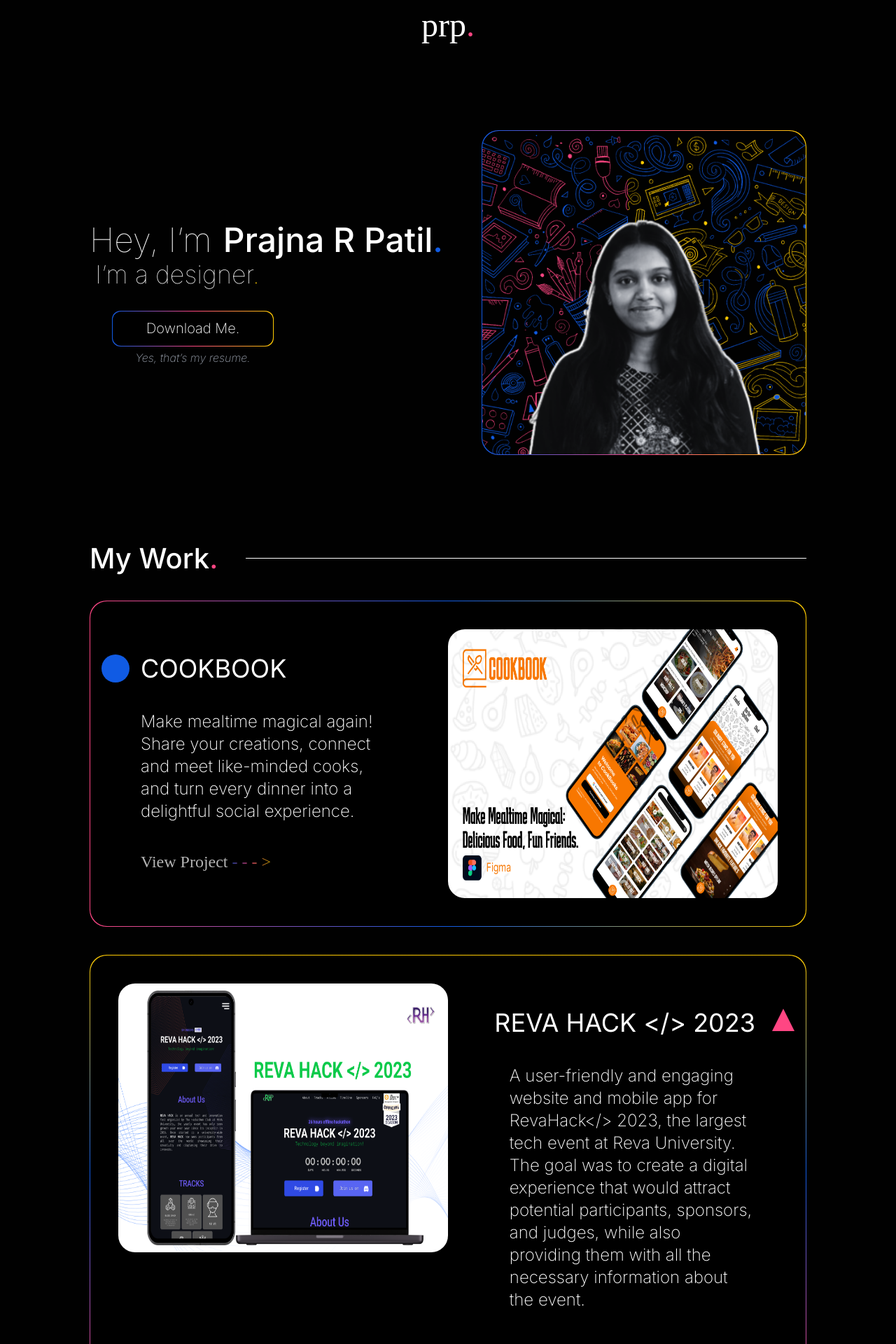
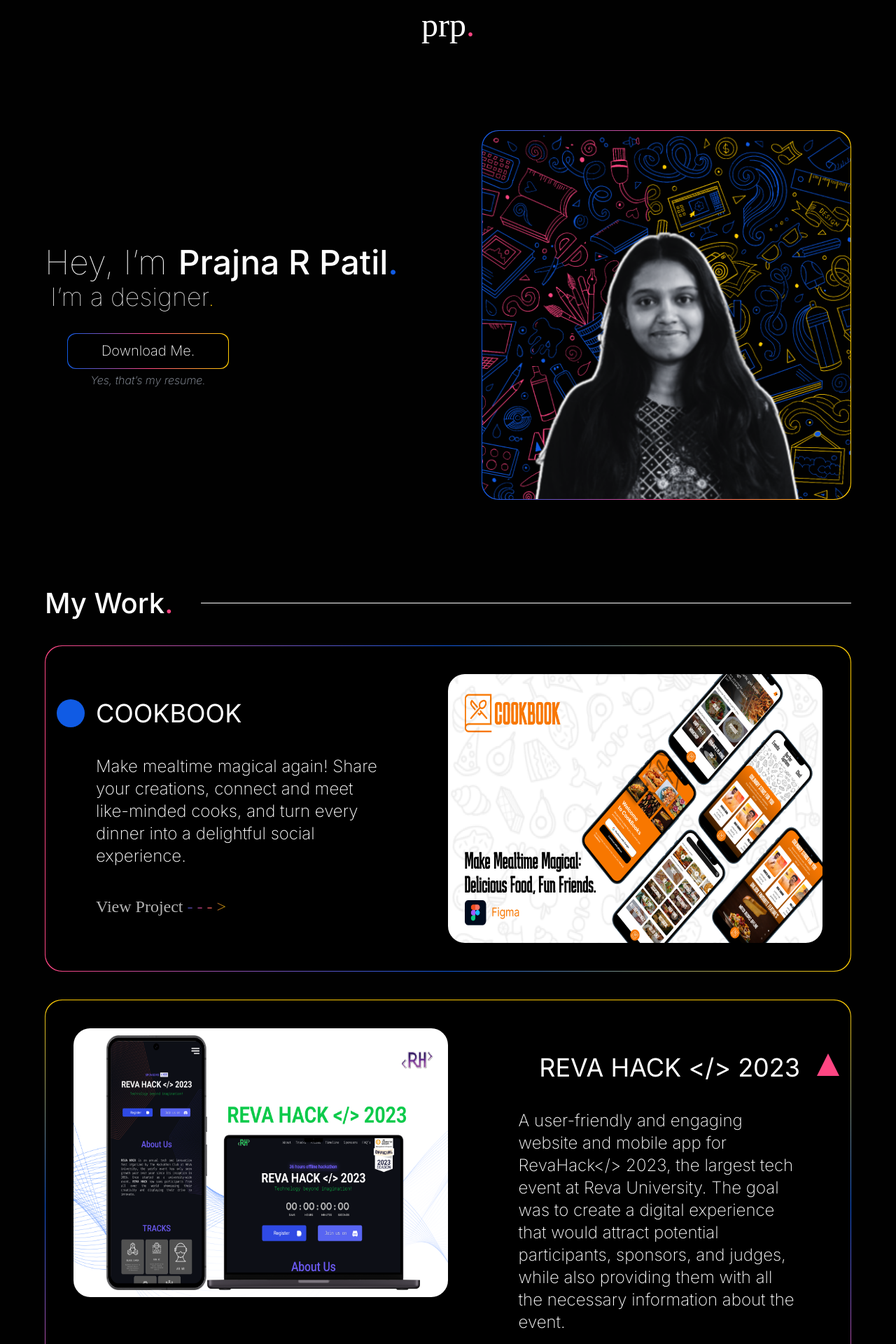
Before and after one commit to antidoid/prajna-portfolio, a React (Vite) app: page / in a window 1280 px wide. Shown: the top 1920 px of the page at 70% size. Built offline with nearby package versions, Linux system fonts and the light colour scheme; the HTML template or start-up script is replaced by a standard one; a web font is replaced by a local one.

Commit message:
update: the alignments

```diff
--- a/src/components/About.tsx
+++ b/src/components/About.tsx
@@ -5,15 +5,15 @@ function About() {
   const navigate = useNavigate();
 
   return (
-    <div className="font-Inter">
+    <div className="font-Inter max-w-screen-xl mx-auto">
       <div className="text-center mt-16 font-normal">
         <h2 className="text-4xl mb-16">
           Know more about <span className="font-Bounce font-normal">Me</span>
         </h2>
       </div>
       <div className="flex">
-        <div className="p-[1px] flex items-center bg-gradient-to-r from-blue-450 via-pink-450 to-yellow-450 rounded-3xl">
-          <img className="size-[500px] rounded-3xl" src={AboutPP} />
+        <div className="size-[402px] flex justify-center items-center bg-gradient-to-r from-blue-450 via-pink-450 to-yellow-450 rounded-3xl">
+          <img className="size-[400px] rounded-3xl" src={AboutPP} />
         </div>
         <p className="flex-1 ml-8 text-2xl leading-10 font-extralight">
           My passion for design started young when I was in kindergarten and
@@ -23,14 +23,14 @@ function About() {
           home due to pandemic where online classes couldn't hold my attention
           but{" "}
           <span
-            className="font-normal underline cursor-pointer"
+            className="font-normal text-yellow-450 underline cursor-pointer opacity-70 hover:opacity-100 duration-200"
             onClick={() => navigate("doodles")}
           >
             doodling
           </span>{" "}
           on paper could. I turned to Instagram. The app's design with its new
           Reels feature, sparked a deeper interest. Further, I stumbled upon{" "}
-          <span className="text-yellow-450">UI/UX</span> and{" "}
+          <span className="text-blue-450">UI/UX</span> and{" "}
           <span className="text-pink-450">product design</span>. After joining
           the university, I dove into Figma. Eager to learn, I participated in
           design contests and joined clubs. My design skills flourished, leading
--- a/src/components/Contact.tsx
+++ b/src/components/Contact.tsx
@@ -5,7 +5,7 @@ import { scrollToTop } from "../utils/scroll.ts";
 
 function Contact() {
   return (
-    <div>
+    <div className="max-w-screen-xl mx-auto">
       <div className="mt-12 flex">
         <div className="flex flex-col pt-32">
           <div className="w-fit text-[40px] leading-[48px]">
--- a/src/components/Hero.tsx
+++ b/src/components/Hero.tsx
@@ -2,7 +2,7 @@ import PP from "../assets/pp.png";
 
 function Hero() {
   return (
-    <main className="grid grid-cols-2 py-20">
+    <main className="grid grid-cols-2 py-20 max-w-screen-xl mx-auto">
       <div className="h-full font-Inter flex flex-col items-start justify-center">
         <div className="font-thin pb-8">
           <h1 className="text-5xl leading-[58px]">
@@ -17,11 +17,11 @@ function Hero() {
         </div>
         <div className="ml-8 flex flex-col items-center">
           <div className="p-[1px] bg-gradient-to-r from-blue-450 via-pink-450 to-yellow-450 rounded-xl">
-            <button className="bg-black px-12 py-3 rounded-xl">
+            <button className="bg-black px-12 py-3 rounded-xl hover:tracking-widest duration-200">
               <a
                 target="_blank"
                 href="https://drive.google.com/file/d/1ZU0O4O-dy2NIsTRr8IocIi9i5YDa7E1n/view?usp=drivesdk"
-                className="font-extralight text-[20px] leading-6 hover:tracking-widest duration-200"
+                className="font-extralight text-[20px] leading-6"
               >
                 Download Me.
               </a>
--- a/src/components/Layout.tsx
+++ b/src/components/Layout.tsx
@@ -3,7 +3,7 @@ import Header from "./Header";
 
 function Layout() {
   return (
-    <div className="bg-[#010101] text-white min-h-screen px-32">
+    <div className="bg-[#010101] text-white min-h-screen px-16">
       <Header />
       <Outlet />
     </div>
--- a/src/components/Projects.tsx
+++ b/src/components/Projects.tsx
@@ -5,7 +5,7 @@ import StockStreet from "../assets/stockstreet.png";
 
 function Projects() {
   return (
-    <div className="flex flex-col gap-10">
+    <div className="flex flex-col gap-10 max-w-screen-xl mx-auto">
       <div className="relative flex justify-end items-center">
         <p className="font-Inter font-medium text-[40px] leading-10">
           My Work<span className="text-pink-450">.</span>
```
